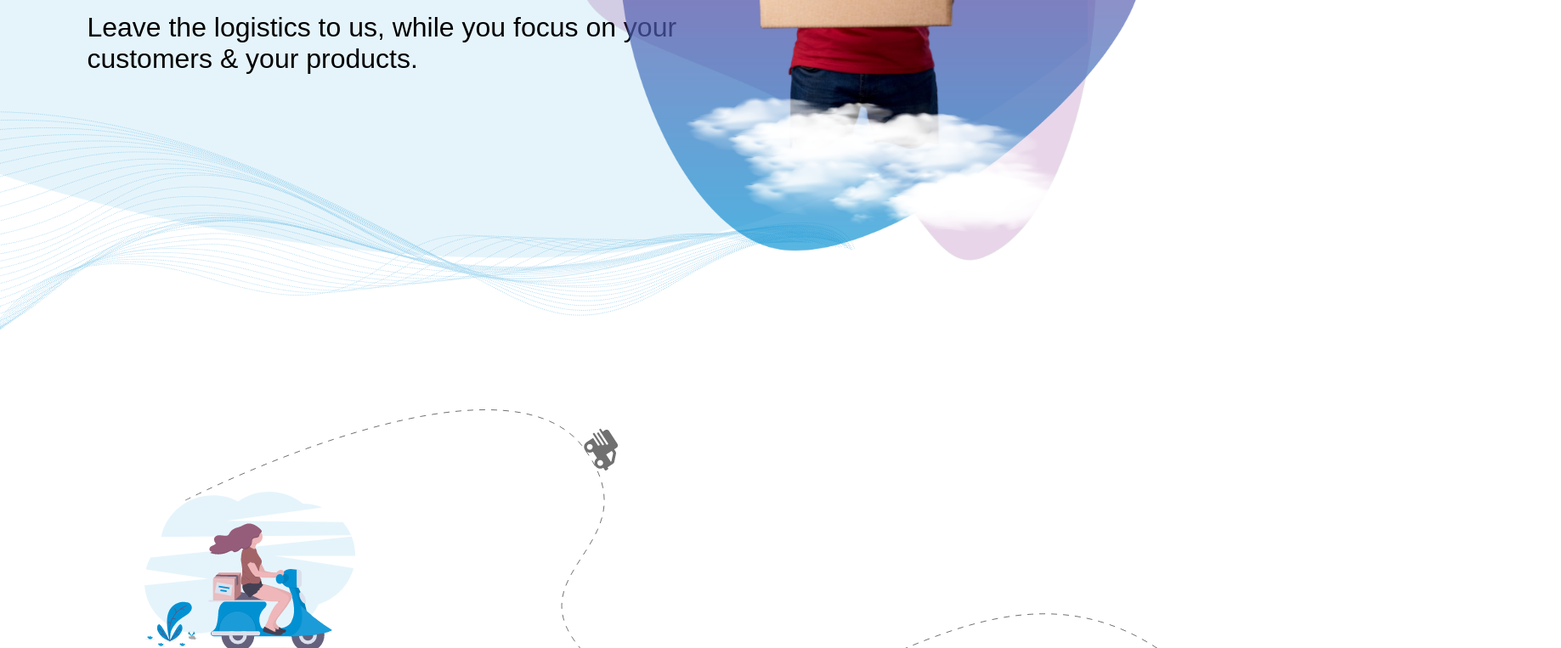
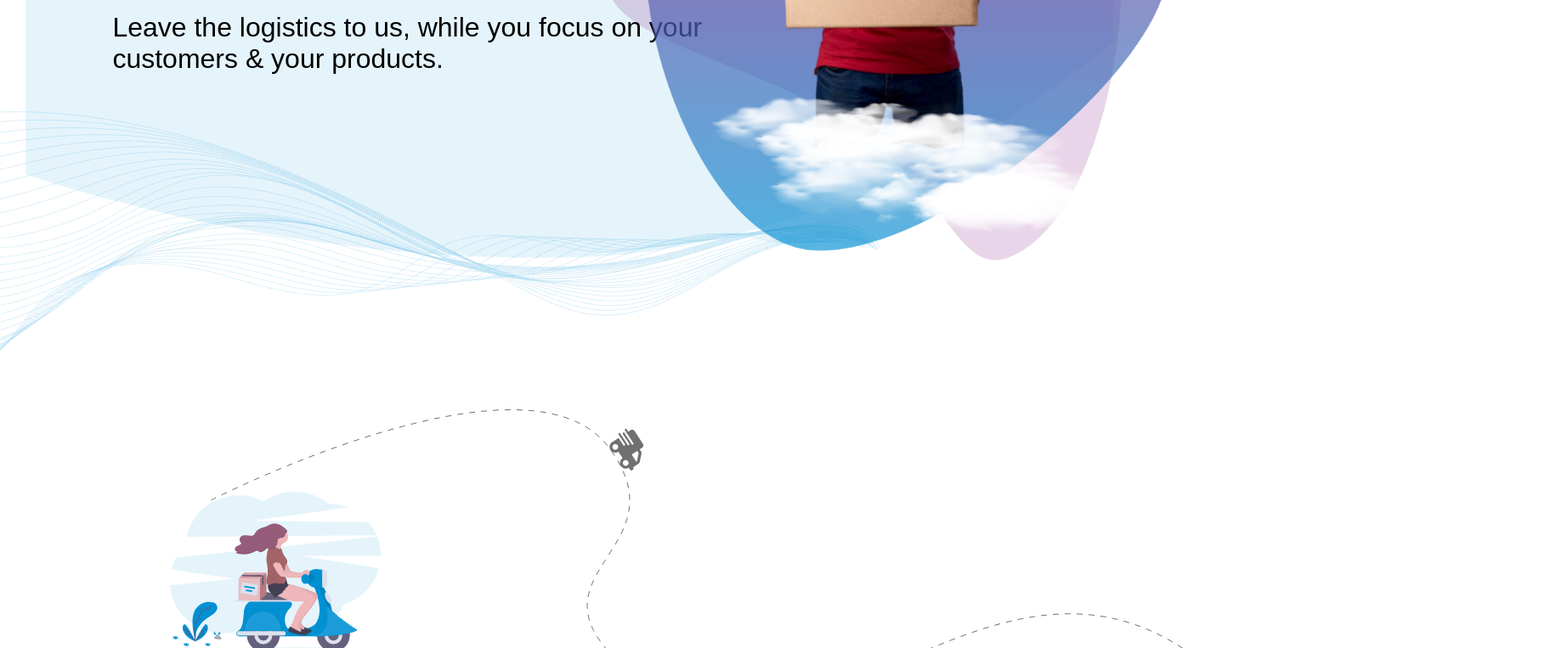
Before and after one commit to Ahmedarafa13/KUDZUKA, a plain HTML site: page index.html in a window 1280 px wide. Shown: the part 453-1216 px from the top of the page at 85% size, 1837 px wide, since content can reach past the window. Drawn offline with Linux system fonts and the light colour scheme.

Commit message:
Update style.css

```diff
--- a/style.css
+++ b/style.css
@@ -10,6 +10,8 @@ body {
    overflow-x: hidden;
    display: flex;
    justify-content: center;
+   position: relative;
+   left: 30px;
 
 }
 
```
